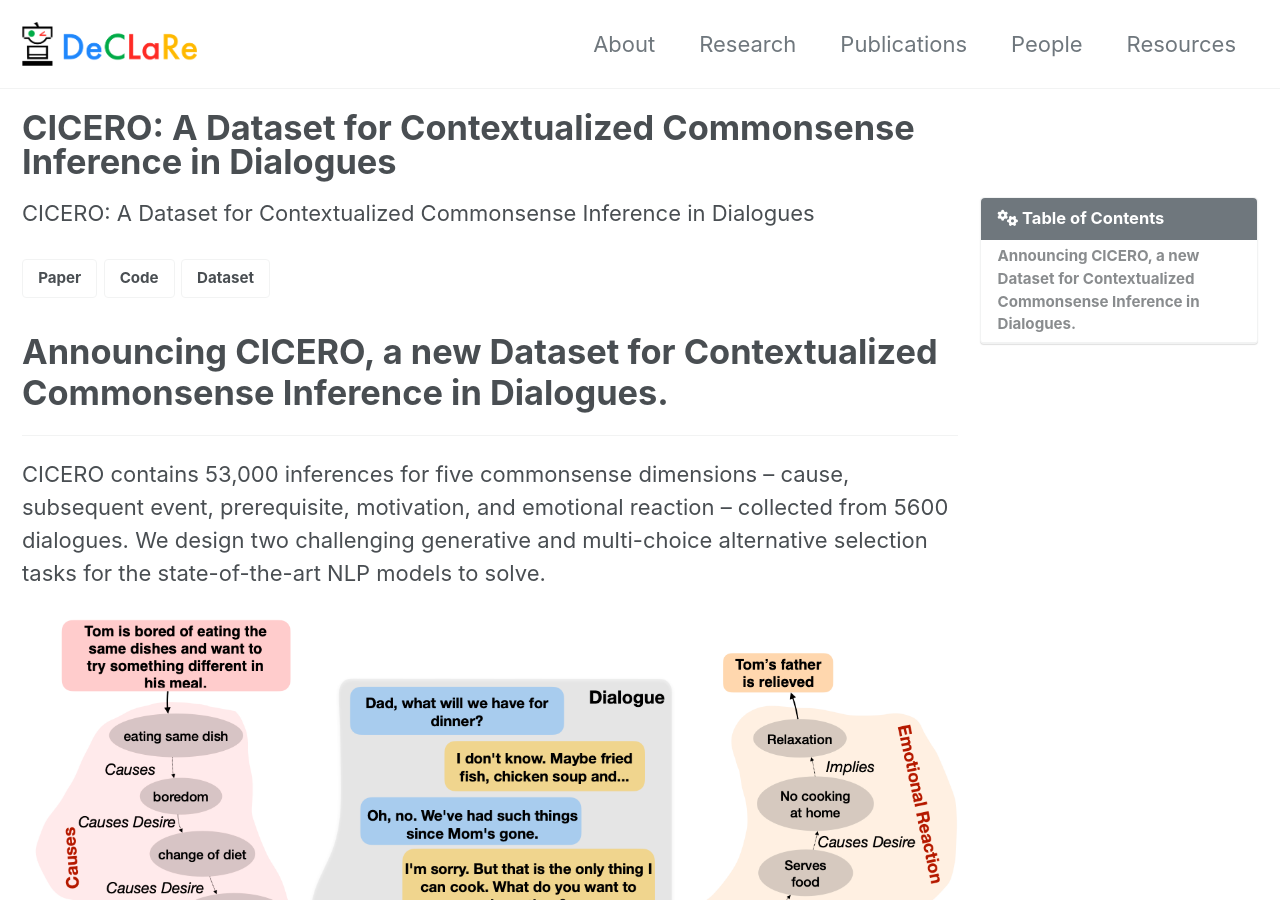
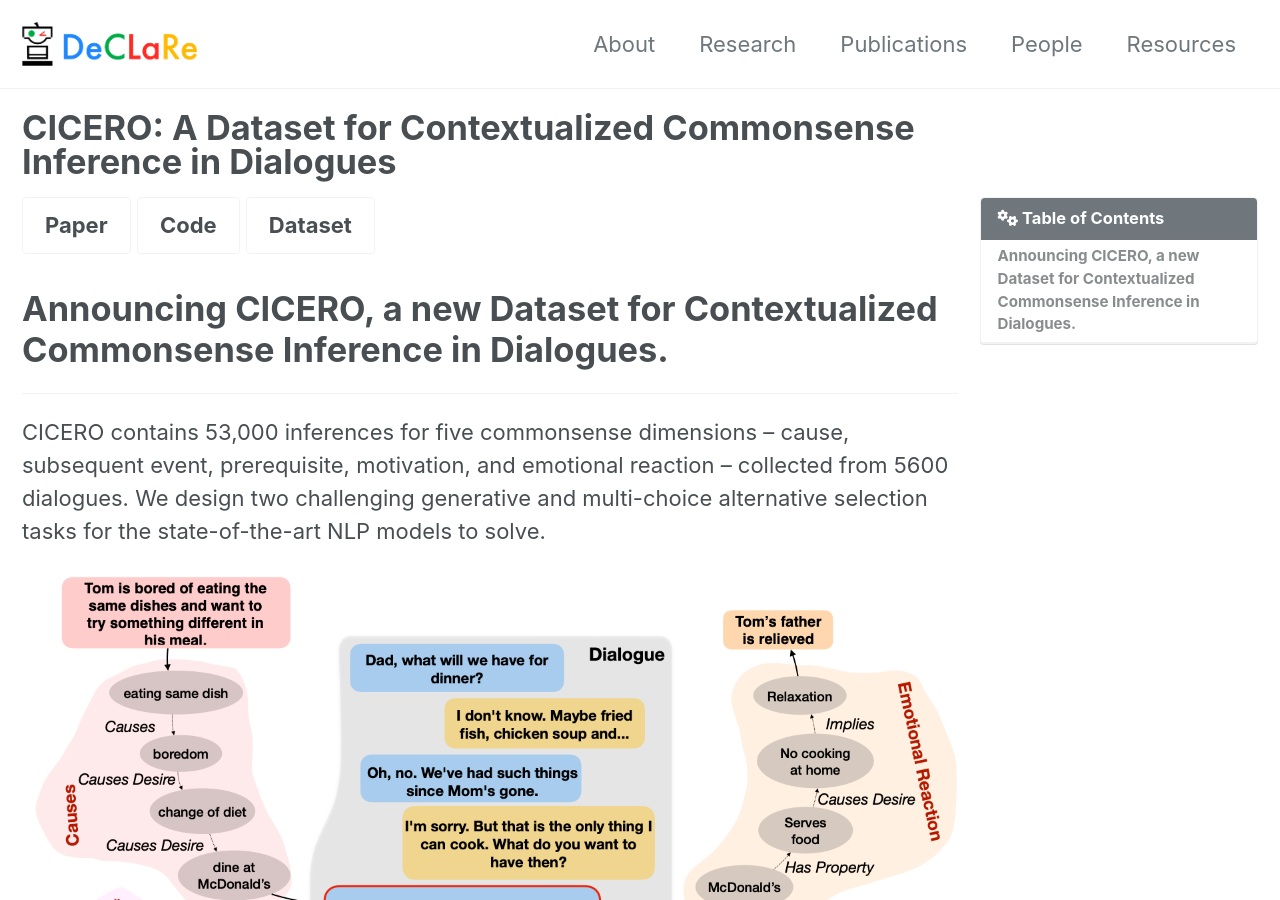
Before and after one commit to declare-lab/declare-lab.github.io, a Jekyll site: the page built from _pages/CICERO.md, in a window 1280 px wide and 900 px high. Built offline with Jekyll 4.4.1, drawn with Linux system fonts in a browser that asks for light colours; cached includes are drawn as plain includes; nearby versions of some CDN libraries.

Commit message:
Update CICERO.md

```diff
--- a/_pages/CICERO.md
+++ b/_pages/CICERO.md
@@ -13,11 +13,10 @@ toc_sticky: true
 articlecolour: "#00001a"
 
 ---
-CICERO: A Dataset for Contextualized Commonsense Inference in Dialogues
 
-<a href="" target="_blank" class="btn btn--inverse btn--small" role="button">Paper</a>
-<a href="https://github.com/declare-lab/CICERO" target="_blank" class="btn btn--inverse btn--small" role="button">Code</a>
-<a href="https://github.com/declare-lab/CICERO/master/data/" target="_blank" class="btn btn--inverse btn--small" role="button">Dataset</a>
+<a href="" target="_blank" class="btn btn--inverse btn--large" role="button">Paper</a>
+<a href="https://github.com/declare-lab/CICERO" target="_blank" class="btn btn--inverse btn--large" role="button">Code</a>
+<a href="https://github.com/declare-lab/CICERO/master/data/" target="_blank" class="btn btn--inverse btn--large" role="button">Dataset</a>
 
 <h1> Announcing CICERO, a new Dataset for Contextualized Commonsense Inference in Dialogues. </h1>
 <hr>
```
